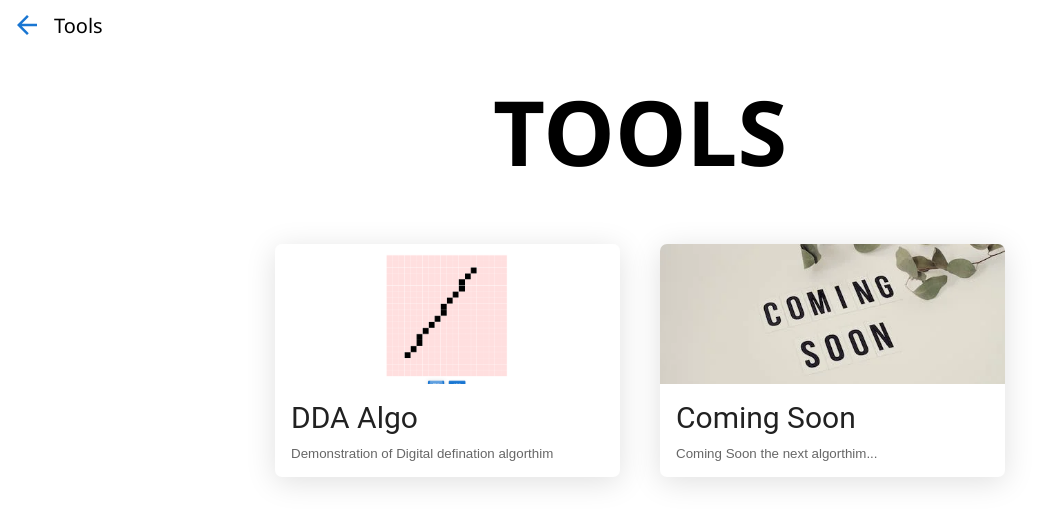
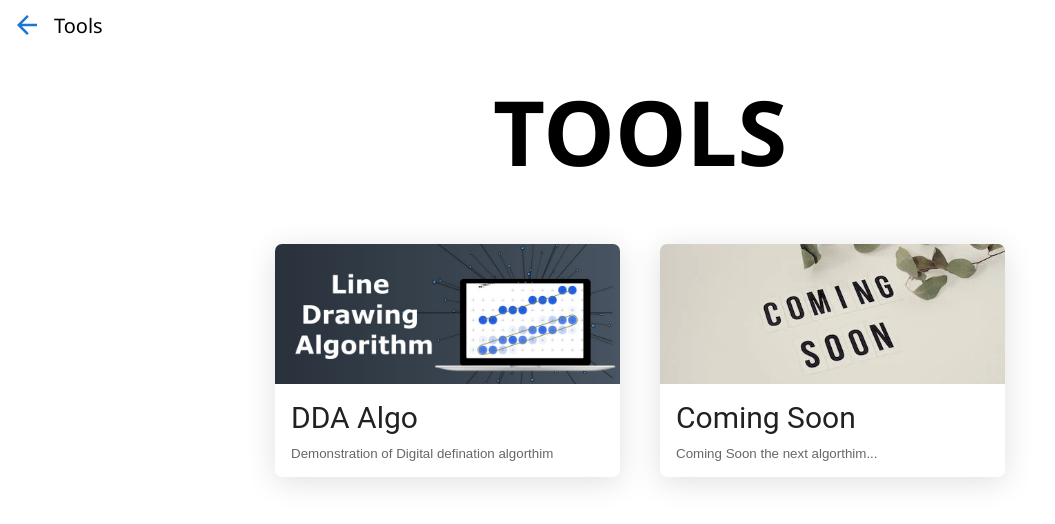
Before and after one commit to unstoppable-tanmay/Tools, a React (Create React App) app: page / in a window 1280 px wide. Shown: the top 524 px of the page, without its empty margins (0-1055 px from the left). Built offline with nearby package versions, Linux system fonts and the light colour scheme.

Commit message:
first push

```diff
--- a/src/App.js
+++ b/src/App.js
@@ -17,7 +17,8 @@ const Tools = [
   {
     name: "DDA Algo",
     des: "Demonstration of Digital defination algorthim",
-    img: "./img/ddalgo.jpg"
+    img: "./img/ddalgo.jpg",
+    link: "/ddaalgo"
   },
   {
     name: "Coming Soon",
@@ -30,8 +31,8 @@ function CardDiv(props) {
   return (
     props.card.map((val, ind) => {
       return (
-        <Link to="/ddaalgo">
-          <Card sx={{ maxWidth: 345 }} key={ind}>
+        <Link to={val.link}>
+          <Card sx={{ maxWidth: 300 }} key={ind}>
             <CardActionArea>
               <CardMedia
                 component="img"
```
Also changed, not shown: public/img/ddalgo.jpg.
